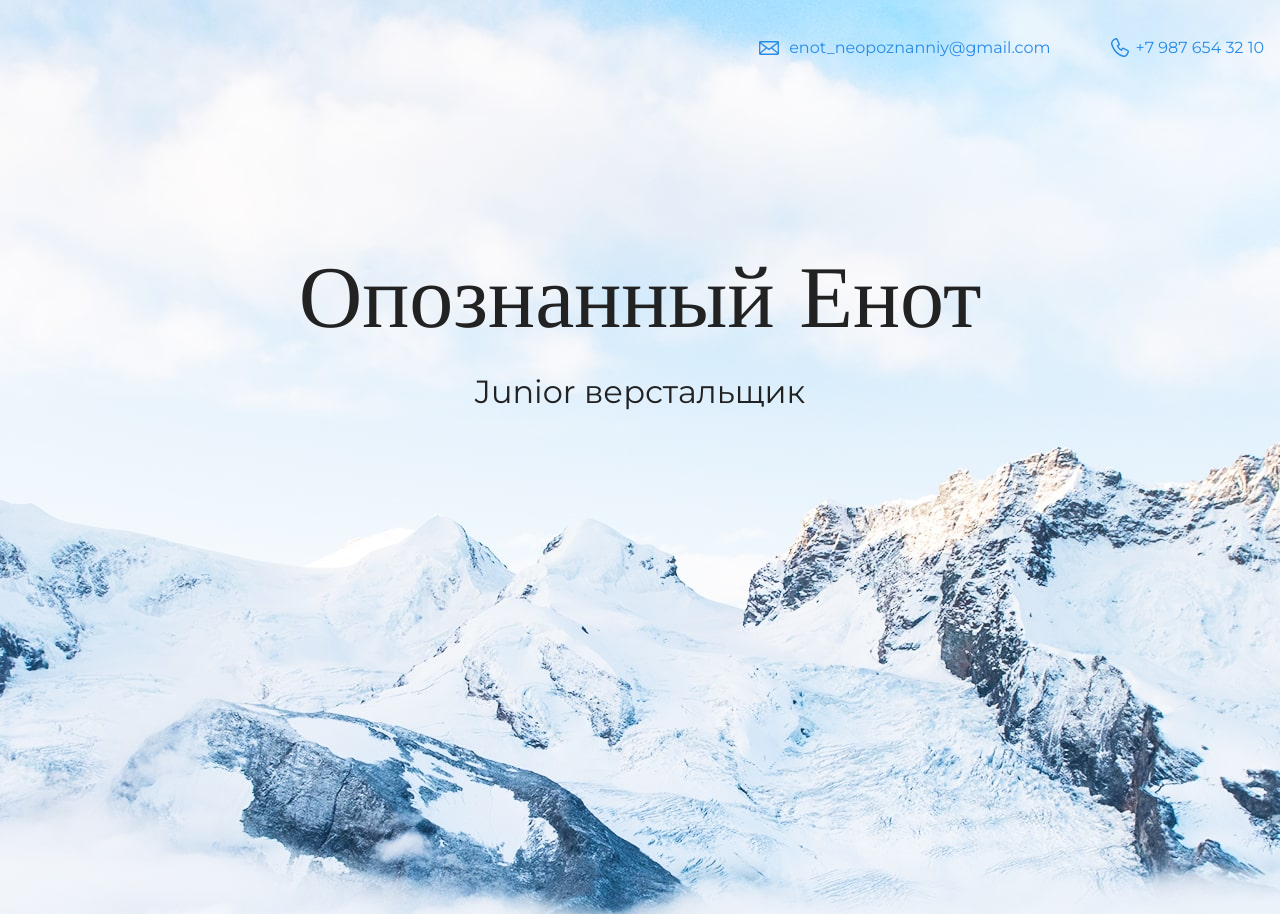
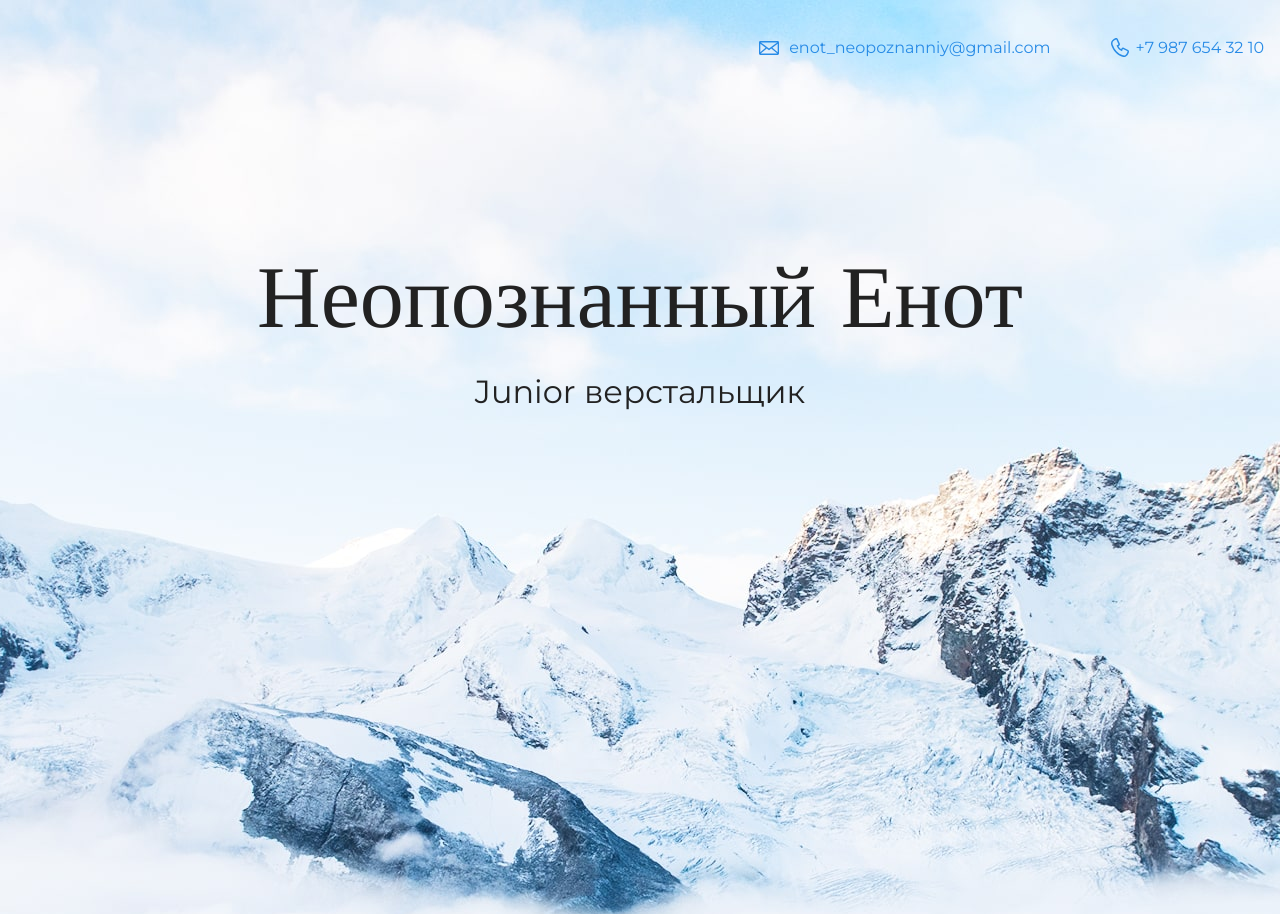
Before and after one commit to Winnig1810/my-site1, a plain HTML site: page index.html in a window 1280 px wide. Shown: the top 914 px of the page. Drawn offline with nearby package versions, Linux system fonts and the light colour scheme.

Commit message:
Add files via upload

```diff
--- a/index.html
+++ b/index.html
@@ -17,7 +17,7 @@
 
     <section class="hero-image">
       <div class="container">
-        <h1 class="heading">Опознанный Енот</h1>
+        <h1 class="heading">Неопознанный Енот</h1>
       <p>Junior верстальщик</p>
     </div>
 
@@ -26,6 +26,9 @@
     <section class="intro">
       <div class="container">
       <h2 class="subheading">Давайте познакомимся</h2>
+      </div>
+
+      <div class="container">
       <figure class="user-image"
         <img src="files/user.jpg" width="928" height="536" alt="Фотография Неопознанного Енота">
       </figure>
```
